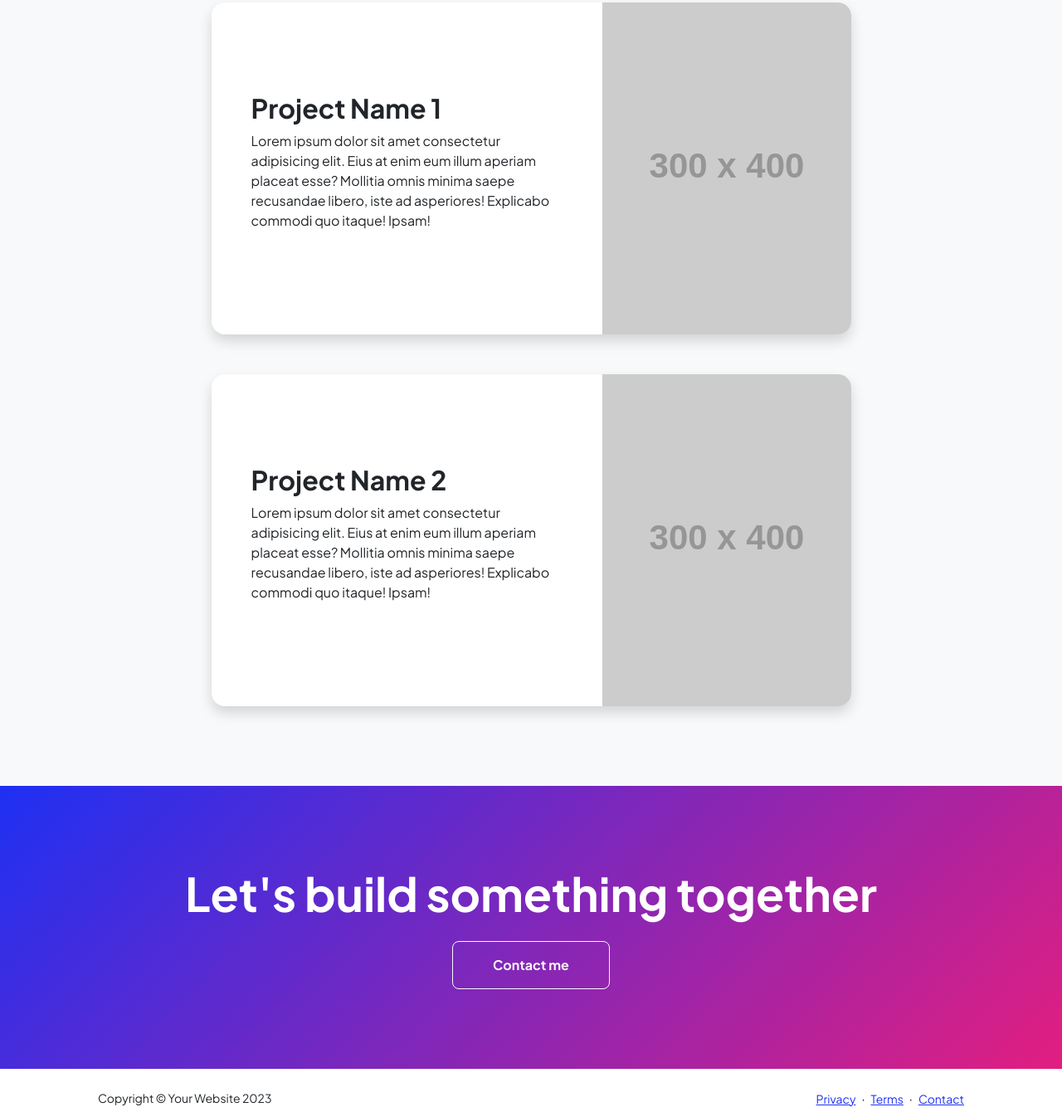
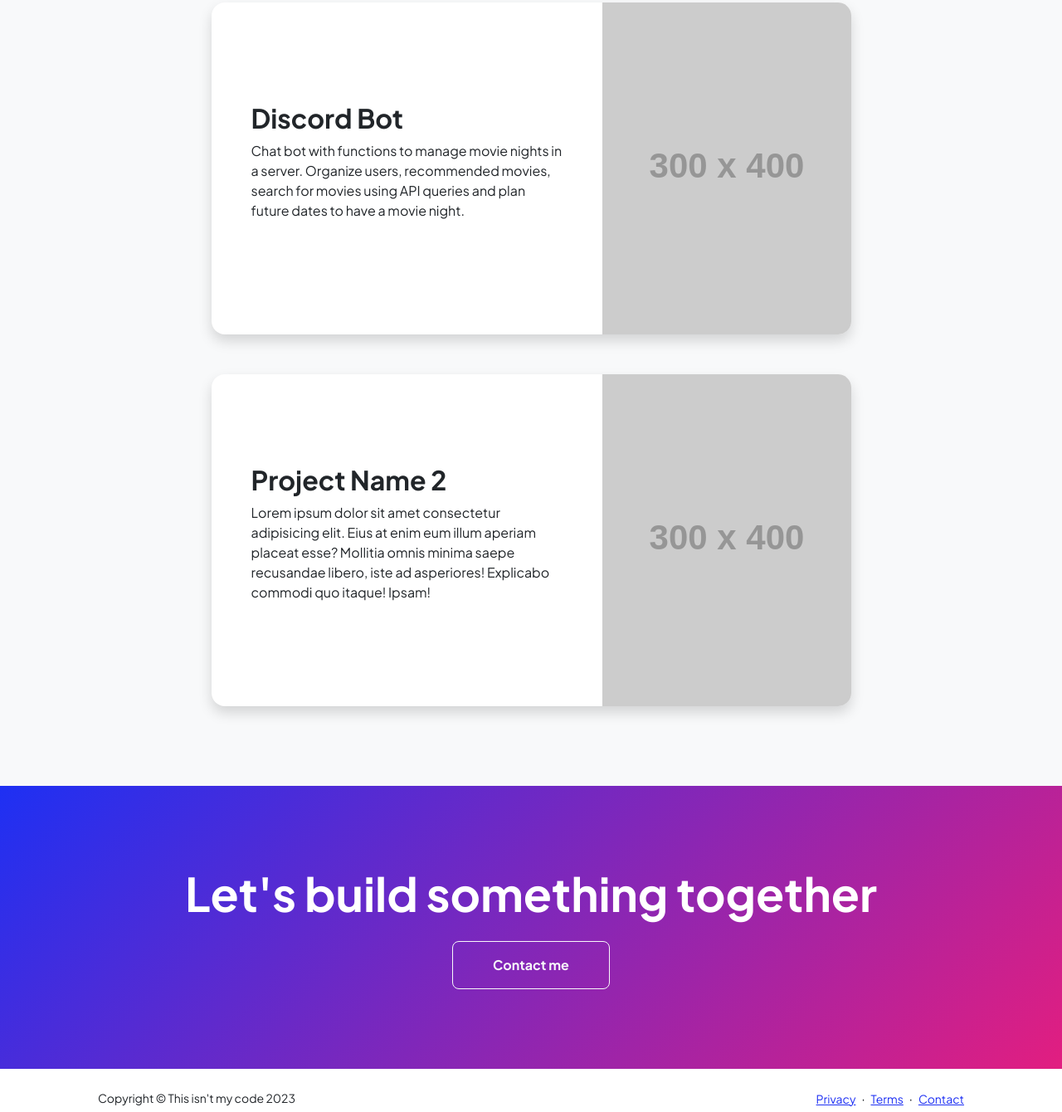
Before and after one commit to jortiz24/jortiz24.github.io, a plain HTML site: page projects.html in a window 1280 px wide. Shown: the part 220-1560 px from the top of the page at 83% size. Drawn offline with nearby package versions, Linux system fonts and the light colour scheme; placeholder pictures from the web are drawn by us.

Commit message:
Update projects.html

```diff
--- a/projects.html
+++ b/projects.html
@@ -47,8 +47,8 @@
                                 <div class="card-body p-0">
                                     <div class="d-flex align-items-center">
                                         <div class="p-5">
-                                            <h2 class="fw-bolder">Project Name 1</h2>
-                                            <p>Lorem ipsum dolor sit amet consectetur adipisicing elit. Eius at enim eum illum aperiam placeat esse? Mollitia omnis minima saepe recusandae libero, iste ad asperiores! Explicabo commodi quo itaque! Ipsam!</p>
+                                            <h2 class="fw-bolder">Discord Bot</h2>
+                                            <p>Chat bot with functions to manage movie nights in a server. Organize users, recommended movies, search for movies using API queries and plan future dates to have a movie night.</p>
                                         </div>
                                         <img class="img-fluid" src="https://dummyimage.com/300x400/343a40/6c757d" alt="..." />
                                     </div>
@@ -84,7 +84,7 @@
         <footer class="bg-white py-4 mt-auto">
             <div class="container px-5">
                 <div class="row align-items-center justify-content-between flex-column flex-sm-row">
-                    <div class="col-auto"><div class="small m-0">Copyright &copy; Your Website 2023</div></div>
+                    <div class="col-auto"><div class="small m-0">Copyright &copy; This isn't my code 2023</div></div>
                     <div class="col-auto">
                         <a class="small" href="#!">Privacy</a>
                         <span class="mx-1">&middot;</span>
```
